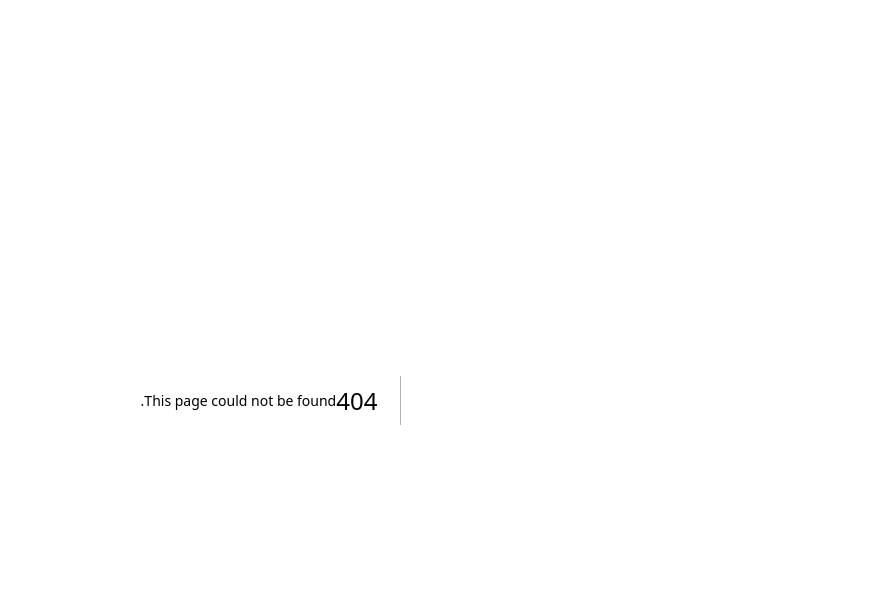
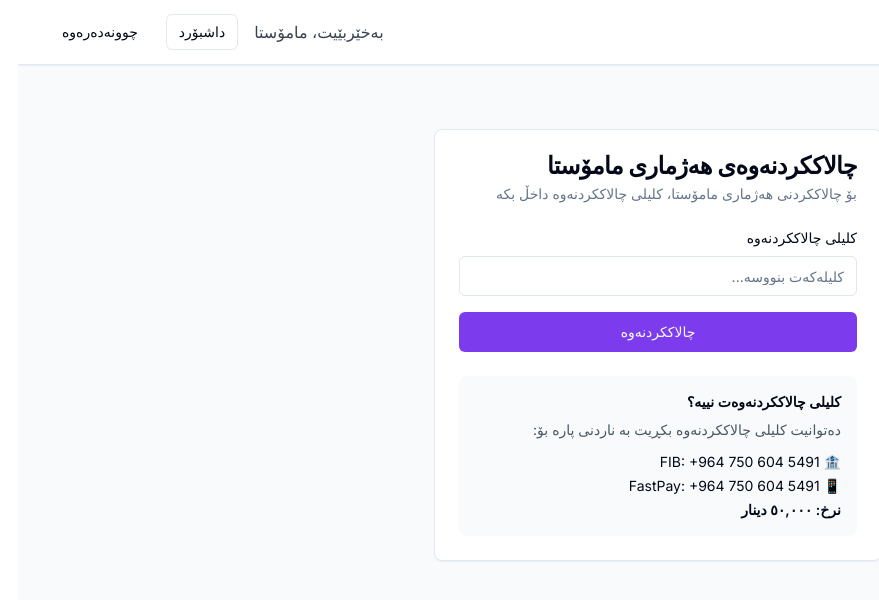
Before and after one commit to zanyarmzurii/language-learning-platform, a Next.js app: page /teacher/activate in a window 1280 px wide. Before the commit this address had no page. Shown: the top 600 px of the page, without its empty margins (401-1280 px from the left). Built offline with nearby package versions, Linux system fonts and the light colour scheme.

Commit message:
Create page.tsx

```diff
--- /dev/null
+++ b/app/(dashboard)/teacher/activate/page.tsx
@@ -0,0 +1,13 @@
+import Navbar from "@/components/Navbar";
+import TeacherActivationForm from "@/components/TeacherActivationForm";
+
+export default function TeacherActivatePage() {
+  return (
+    <div className="min-h-screen bg-gray-50">
+      <Navbar user={{ name: "مامۆستا", role: "teacher" }} />
+      <div className="max-w-4xl mx-auto px-4 py-16">
+        <TeacherActivationForm />
+      </div>
+    </div>
+  );
+}
```
